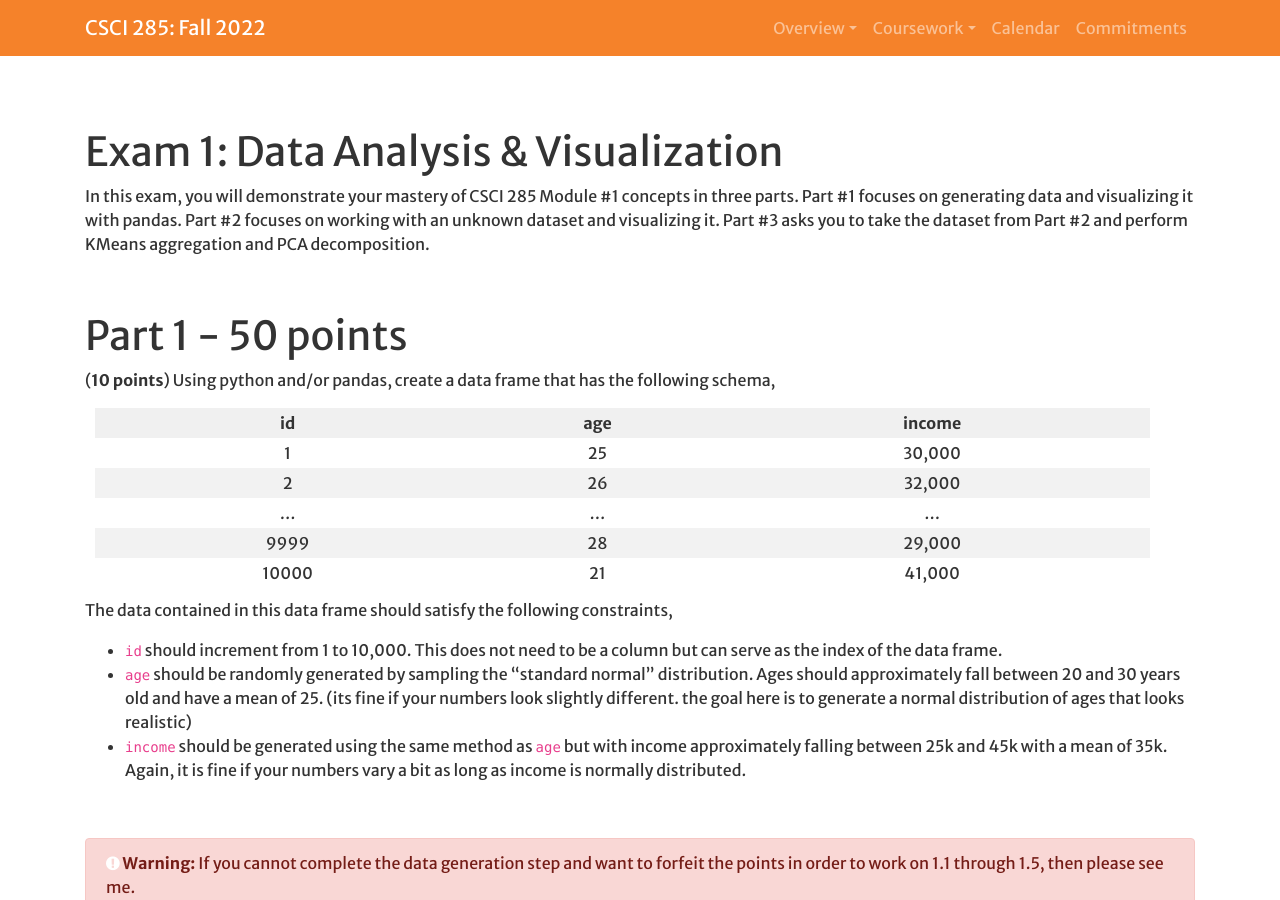
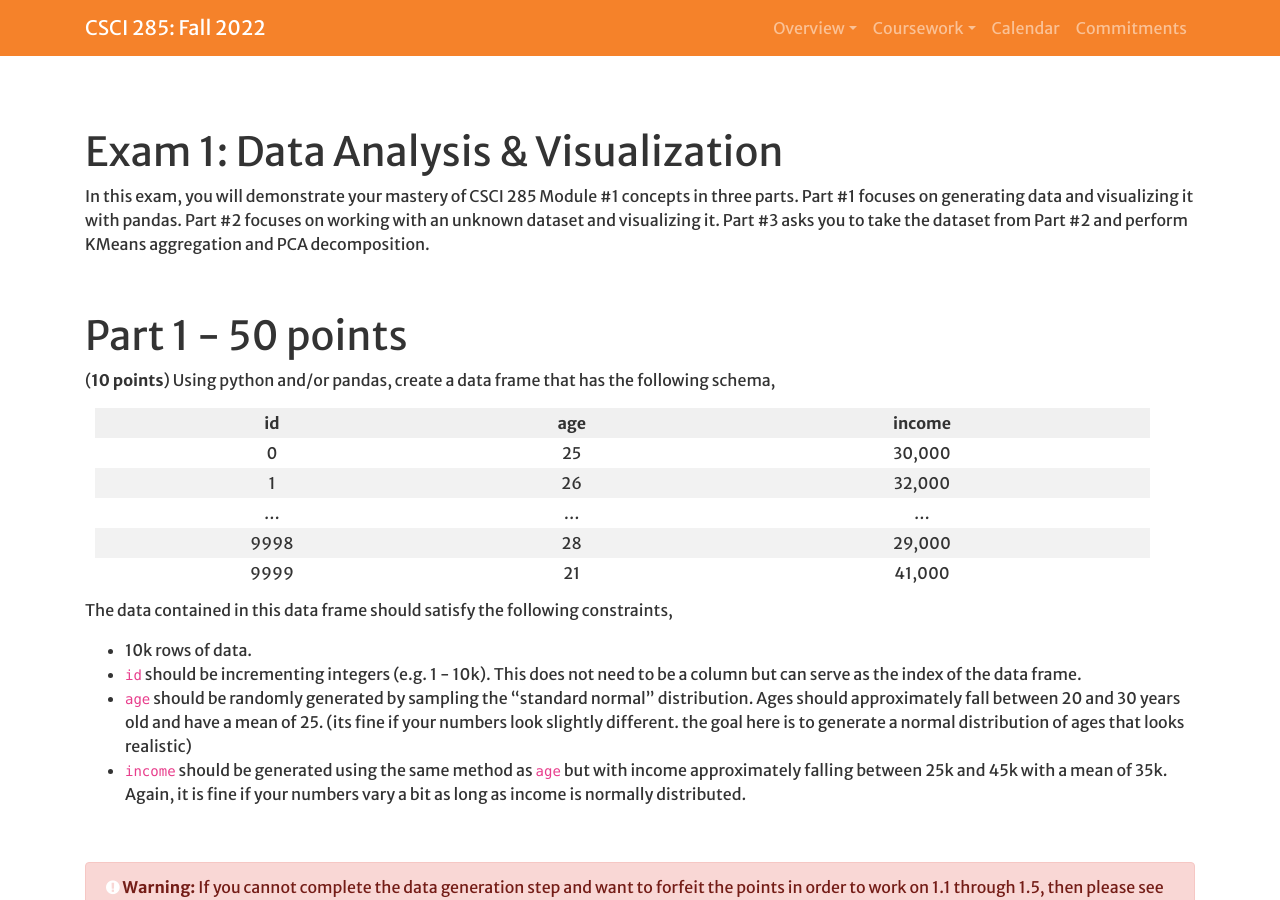
Before and after one commit to Hendrix-CS/csci285, a Jekyll site: the page built from exams/exam1.md, in a window 1280 px wide and 900 px high. Built offline with Jekyll 4.4.1, drawn with Linux system fonts in a browser that asks for light colours; a script that is not in the unit is left out.

Commit message:
minor nit

```diff
--- a/exams/exam1.md
+++ b/exams/exam1.md
@@ -15,16 +15,17 @@ In this exam, you will demonstrate your mastery of CSCI 285 Module #1 concepts i
 
 |  id   | age  | income |
 | :---: | :--: | :----: |
-|   1   |  25  | 30,000 |
-|   2   |  26  | 32,000 |
+|   0   |  25  | 30,000 |
+|   1   |  26  | 32,000 |
 |  ...  | ...  |  ...   |
-| 9999  |  28  | 29,000 |
-| 10000 |  21  | 41,000 |
+| 9998  |  28  | 29,000 |
+| 9999  |  21  | 41,000 |
 
 
 The data contained in this data frame should satisfy the following constraints,
 
-* `id` should increment from 1 to 10,000. This does not need to be a column but can serve as the index of the data frame.
+* 10k rows of data.
+* `id` should be incrementing integers (e.g. 1 - 10k). This does not need to be a column but can serve as the index of the data frame.
 * `age` should be randomly generated by sampling the "standard normal" distribution. Ages should approximately fall between 20 and 30 years old and have a mean of 25. (its fine if your numbers look slightly different. the goal here is to generate a normal distribution of ages that looks realistic)
 * `income` should be generated using the same method as `age` but with income approximately falling between 25k and 45k with a mean of 35k. Again, it is fine if your numbers vary a bit as long as income is normally distributed.
 
```
